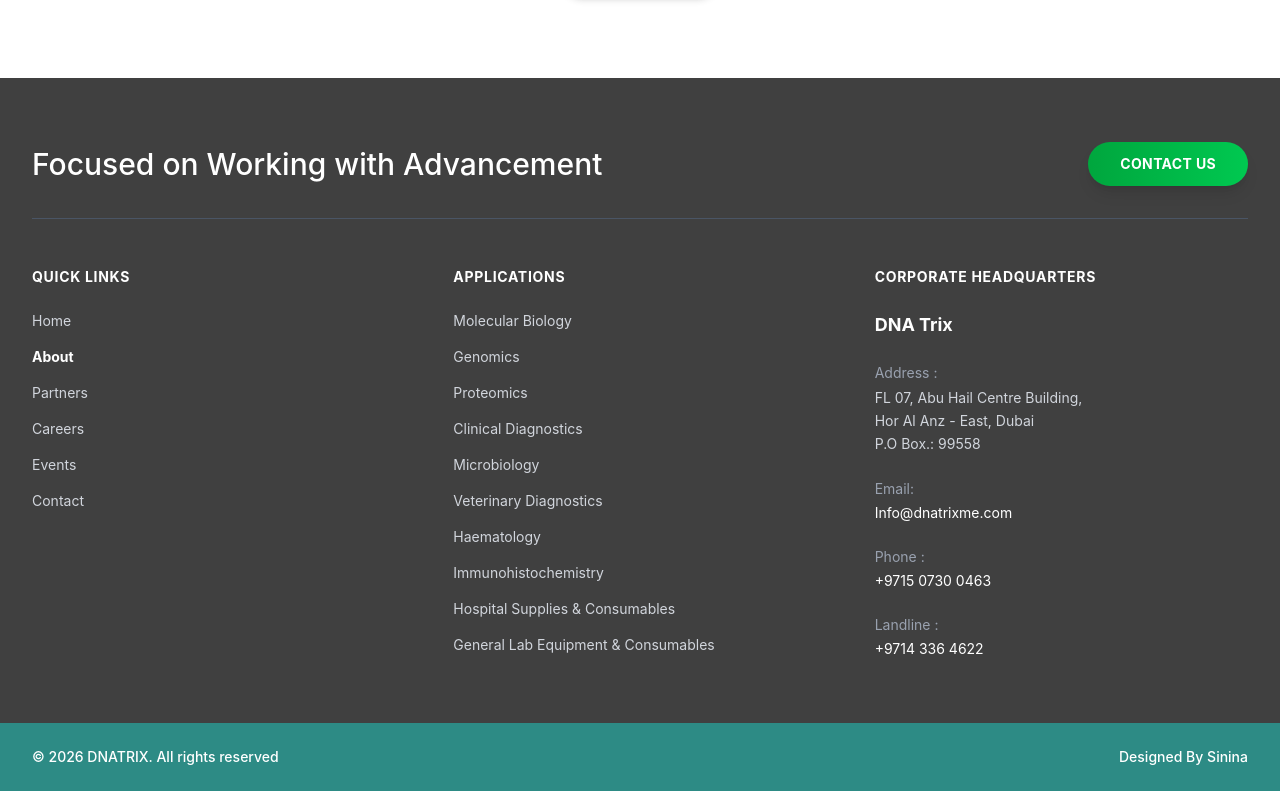
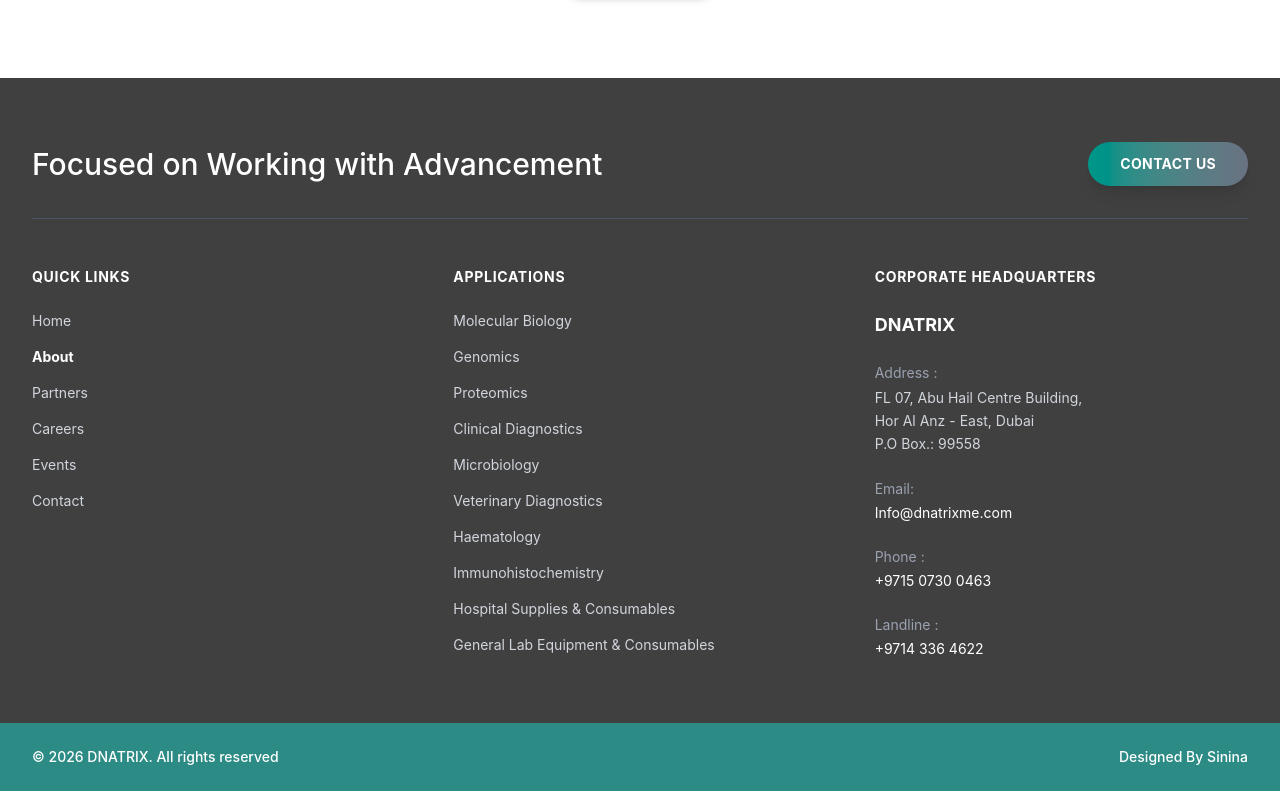
Before and after one commit to sinina-sihabudheen/DNATRIX_T, a Next.js app in the folder frontend/: page / in a window 1280 px wide. Shown: the part 4183-4974 px from the top of the page. Built offline with nearby package versions, Linux system fonts and the light colour scheme.

Commit message:
Footer updated

```diff
--- a/frontend/src/components/Footer.jsx
+++ b/frontend/src/components/Footer.jsx
@@ -7,7 +7,7 @@
       <div className="max-w-7xl mx-auto px-4 sm:px-6 lg:px-8">
         <div className="flex flex-col md:flex-row justify-between items-center mb-12 border-b border-gray-600 pb-8">
           <h2 className="text-2xl md:text-3xl font-medium">Focused on Working with Advancement</h2>
-          <button className="mt-4 md:mt-0 bg-gradient-to-r from-green-600 to-green-500 hover:from-green-500 hover:to-green-400 text-white px-8 py-3 rounded-full font-bold shadow-lg transition-all uppercase text-sm tracking-wide">
+          <button className="mt-4 md:mt-0 bg-gradient-to-r from-teal-600 to-gray-500 hover:from-green-500 hover:to-green-400 text-white px-8 py-3 rounded-full font-bold shadow-lg transition-all uppercase text-sm tracking-wide">
             CONTACT US
           </button>
         </div>
@@ -47,7 +47,7 @@
           <div>
             <h4 className="font-bold text-white mb-6 uppercase tracking-wider">Corporate Headquarters</h4>
             <div className="space-y-6">
-              <p className="font-bold text-white text-lg">DNA Trix</p>
+              <p className="font-bold text-white text-lg">DNATRIX</p>
 
               <div className="space-y-1">
                 <p className="text-gray-400">Address :</p>
```
